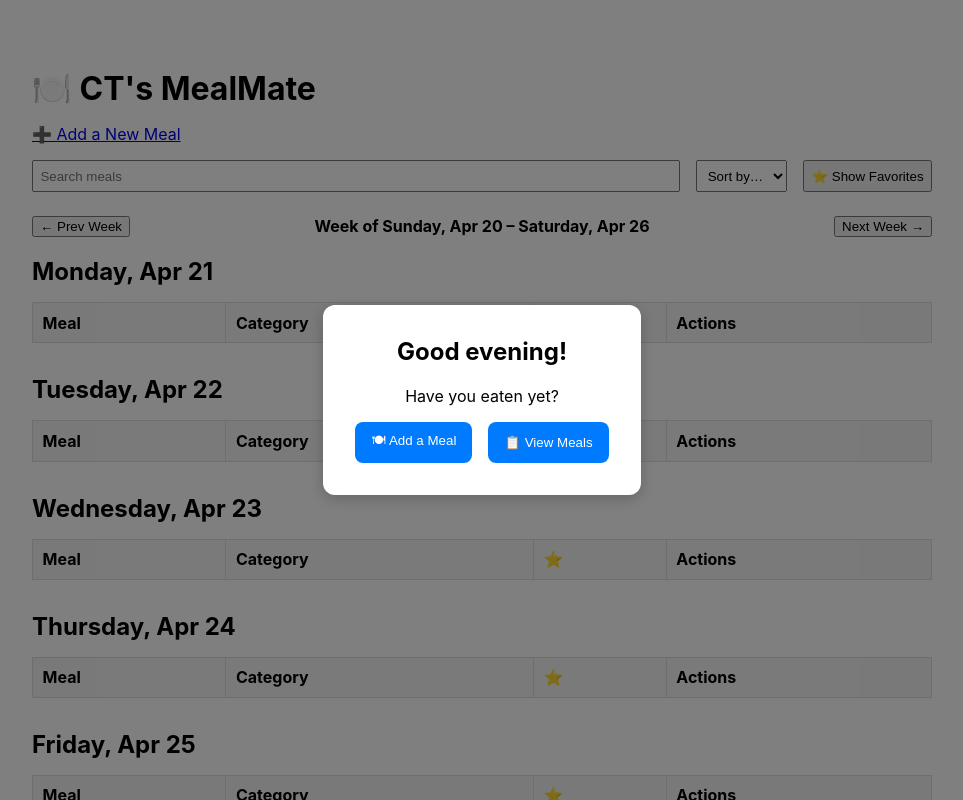
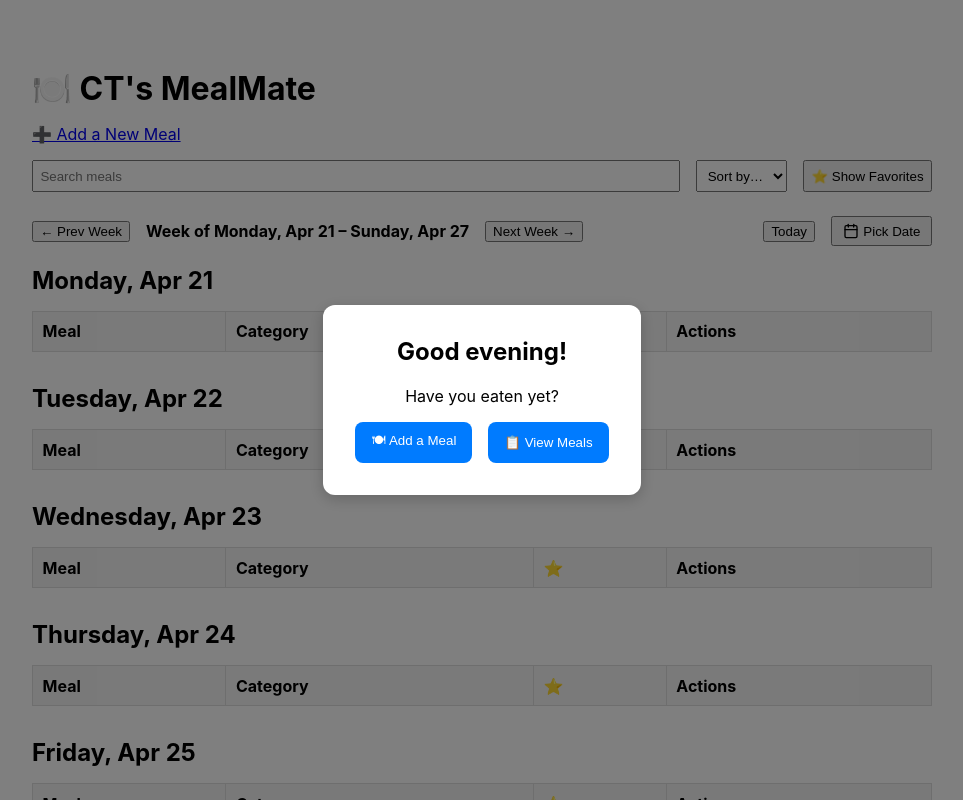
Before and after one commit to chelcietjoeng-atri/React_Training, a React (Create React App) app in the folder ct_mealmate/: page / in a window 1280 px wide. Shown: the top 800 px of the page, without its empty margins (158-1121 px from the left). Built offline with nearby package versions, Linux system fonts and the light colour scheme.

Commit message:
feat(training): React Demo
Add calendar popup, Meal History view, and Today button [ICTRAINING-2073]

```diff
--- a/ct_mealmate/package.json
+++ b/ct_mealmate/package.json
@@ -7,7 +7,9 @@
     "@testing-library/user-event": "^13.5.0",
     "date-fns": "^4.1.0",
     "flatpickr": "^4.6.13",
+    "lucide-react": "^0.503.0",
     "react": "^19.1.0",
+    "react-datepicker": "^8.3.0",
     "react-dom": "^19.1.0",
     "react-flatpickr": "^4.0.8",
     "react-hook-form": "^7.56.1",
--- a/ct_mealmate/src/App.js
+++ b/ct_mealmate/src/App.js
@@ -9,6 +9,7 @@ import HomePage from './pages/HomePage';
 import AddMealPage from './pages/AddMealPage';
 import EditMealPage from './pages/EditMealPage';
 import WelcomePopup from './components/WelcomePopup';
+import 'react-datepicker/dist/react-datepicker.css';
 import './App.css';
 
 function App() {
--- a/ct_mealmate/src/pages/HomePage.js
+++ b/ct_mealmate/src/pages/HomePage.js
@@ -5,6 +5,9 @@ import React, { useState, useEffect, useRef } from 'react';
 import { Link } from 'react-router-dom';
 import { useMeals } from '../context/MealsContext';
 import { startOfWeek, addDays, format } from 'date-fns';
+import DatePicker from 'react-datepicker';
+import 'react-datepicker/dist/react-datepicker.css';
+import { Calendar } from 'lucide-react';
 
 // Group meals by date (YYYY-MM-DD)
 const groupByDate = (meals) =>
@@ -96,12 +99,33 @@ function HomePage() {
         </button>
       </div>
 
-      <div style={{ display: 'flex', justifyContent: 'space-between', marginBottom: '1rem' }}>
+      <div style={{ display: 'flex', alignItems: 'center', gap: '1rem', marginBottom: '1rem', flexWrap: 'wrap' }}>
         <button onClick={() => setCurrentWeekStart(addDays(currentWeekStart, -7))}>← Prev Week</button>
+
         <strong>
-          Week of {format(addDays(currentWeekStart, -1), 'EEEE, MMM d')} – {format(addDays(currentWeekStart, 5), 'EEEE, MMM d')}
+          Week of {format(currentWeekStart, 'EEEE, MMM d')} – {format(addDays(currentWeekStart, 6), 'EEEE, MMM d')}
         </strong>
+
         <button onClick={() => setCurrentWeekStart(addDays(currentWeekStart, 7))}>Next Week →</button>
+
+        <button
+          onClick={() => setCurrentWeekStart(startOfWeek(new Date(), { weekStartsOn: 1 }))}
+          style={{ marginLeft: 'auto' }}
+        >
+          Today
+        </button>
+
+        <DatePicker
+          selected={currentWeekStart}
+          onChange={(date) => setCurrentWeekStart(startOfWeek(date, { weekStartsOn: 1 }))}
+          customInput={
+            <button title="Pick a week" style={{ padding: '0.3rem 0.6rem', display: 'flex', alignItems: 'center', gap: '0.3rem' }}>
+              <Calendar size={16} />
+              Pick Date
+            </button>
+          }
+          popperPlacement="bottom-end"
+        />
       </div>
 
       {weekDates.map((dateStr) => (
```
Also changed, not shown: 2 other files (tests, documents, lock files or other folders).
